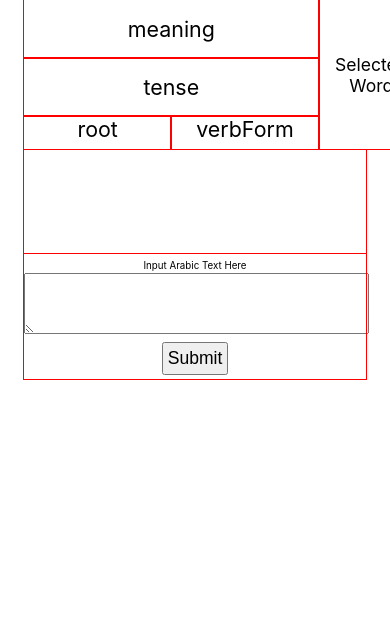
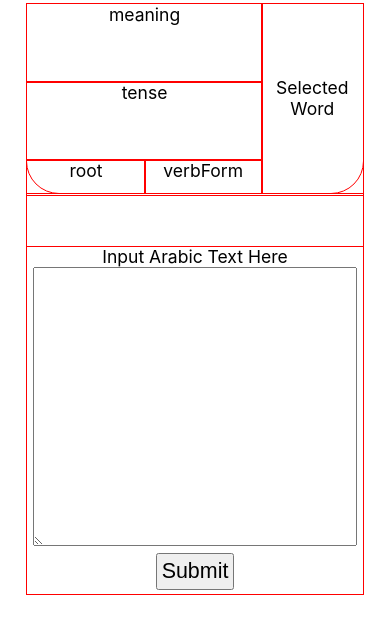
Before and after one commit to rua-iri/translate_reader, a React (Create React App) app: page / in a window 390 px wide. Shown: the top 634 px of the page. Built offline with nearby package versions, Linux system fonts and the light colour scheme.

Commit message:
improve functionality and design mobile format

```diff
--- a/package.json
+++ b/package.json
@@ -2,6 +2,7 @@
   "name": "translate_reader",
   "version": "0.1.0",
   "private": true,
+  "homepage": ".",
   "dependencies": {
     "@testing-library/jest-dom": "^5.16.5",
     "@testing-library/react": "^13.4.0",
--- a/public/index.html
+++ b/public/index.html
@@ -6,27 +6,18 @@
   <link rel="icon" href="%PUBLIC_URL%/favicon.ico" />
   <meta name="viewport" content="width=device-width, initial-scale=1" />
   <meta name="theme-color" content="#000000" />
-  <meta name="description" content="Web site created using create-react-app" />
+  <meta name="description" content="Reading App for Arabic Texts. أهلاً وسهلاً" />
   <link rel="apple-touch-icon" href="%PUBLIC_URL%/logo192.png" />
   <!--
       manifest.json provides metadata used when your web app is installed on a
       user's mobile device or desktop. See https://developers.google.com/web/fundamentals/web-app-manifest/
     -->
   <link rel="manifest" href="%PUBLIC_URL%/manifest.json" />
-  <!--
-      Notice the use of %PUBLIC_URL% in the tags above.
-      It will be replaced with the URL of the `public` folder during the build.
-      Only files inside the `public` folder can be referenced from the HTML.
-
-      Unlike "/favicon.ico" or "favicon.ico", "%PUBLIC_URL%/favicon.ico" will
-      work correctly both with client-side routing and a non-root public URL.
-      Learn how to configure a non-root public URL by running `npm run build`.
-    -->
   <title>Arabic Translate Reader</title>
 </head>
 
 <body>
-  <noscript>You need to enable JavaScript to run this app.</noscript>
+  <noscript>You NEEED to enable JavaScript to run this app!</noscript>
   <div id="root"></div>
 </body>
 
--- a/src/App.css
+++ b/src/App.css
@@ -1,12 +1,16 @@
 .App {
   text-align: center;
-  margin: 1.5rem;
+  margin: 7vw;
+  margin-top: 1vw;
 }
 
+.focus-word {
+  display: unset;
+}
 
 .top-banner {
   display: flex;
-  border-radius: rem;
+  border-radius: 0rem 0rem 2rem 2rem;
   margin-bottom: 1%;
   flex-direction: row-reverse;
   width: 100%;
@@ -36,12 +40,18 @@
   font-size: 3.5vw;
 }
 
-.translation-meaning {
-  padding: 1rem;
+.translation-box {
+  height: 14vw;
+  display: flex;
+  flex-direction: column;
 }
 
-.translation-tense {
-  padding: 1rem;
+.translation-meaning {
+  flex-grow: 1;
+}
+
+.translation-tense{
+  flex-grow: 1;
 }
 
 .wordbox {
@@ -82,7 +92,7 @@
 }
 
 .source-textarea {
-  width: 99%;
+  width: 96%;
   font-size: 2.5vw;
 }
 
@@ -110,27 +120,33 @@
 @media only screen and (max-width: 768px) {
 
   .top-banner {
+    position: -webkit-sticky;
+    position: sticky;
     top: 0;
-    width: 25rem;
-    position: fixed;
   }
 
   .selected-word {
     font-size: 4.5vw;
   }
 
-  .wordbox {
-    font-size: 7.5vw;
-    padding-top: 55%;
+  .translations {
+    font-size: 4.5vw;
   }
 
-  .translations {
-    font-size: 5.5vw;
+  .translation-box {
+    height: 40vw;
+    display: flex;
+    flex-direction: column;
   }
 
-  .source-button {
-    font-size: 4.5vw;
+  .translation-meaning {
+    flex-grow: 1;
   }
+
+  .translation-tense{
+    flex-grow: 1;
+  }
+
 
   .grammar-box {
     height: 8.5vw;
@@ -138,6 +154,28 @@
 
   .definition-arrow {
     width: 15%;
+  }
+
+
+  .wordbox {
+    font-size: 7.5vw;
+    padding-top: 2vw;
+  }
+
+
+
+  .source-textarea {
+    width: 95%;
+    font-size: 4.5vw;
+    height: 70vw;
+  }
+
+  .textarea-label {
+    font-size: 4.5vw;
+  }
+
+  .source-button {
+    font-size: 5.5vw;
   }
 
 }
--- a/src/App.js
+++ b/src/App.js
@@ -4,6 +4,9 @@ import Word from "./components/Word.js"
 import Definition from './components/Definition';
 import InputArea from './components/InputArea';
 
+
+// TODO change default things from the manifest favicon etc
+// so that the site looks better
 
 function App() {
 
@@ -15,24 +18,23 @@ function App() {
 
 
   //split each word into the string into an array
-  const wordAra = wordString.replace("\n", " ").split(" ");
+  const wordAra = wordString.replaceAll("\n", " ").split(" ");
 
-
-  // TODO apparently there are unecessary escape characters
 
   //then map each element in the array to the Word component
   const wordCollection = wordAra.map((wrd, index) => (
     <Word
       wordContent={wrd}
       key={wrd + index}
-      alt={wrd.replace(/[.,،\/#!$%\^&\*;:{}=\-_`~()"]/g, "")}
+      alt={wrd.replace(/[.,،/#!$%^&*;:{}=\-_`~()"؛]/g, "")}
       onClick={activateWord}
-      isSelected={selectedWord == wrd.replace(/[.,،\/#!$%\^&\*;:{}=\-_`~()"]/g, "")} />
+      isSelected={selectedWord === wrd.replace(/[.,،/#!$%^&*;:{}=\-_`~()"؛]/g, "")} />
   ))
 
   const resetButton = <button className="source-button" onClick={resetText}>Reset</button>;
 
 
+  // function to set the text to an empty string
   function resetText() {
     setWordString("");
   }
@@ -50,13 +52,17 @@ function App() {
 
     //check that 500 seconds have passed and the word clicked is not
     // the same so the server isn't spammed
-    if (Date.now() >= (pressTime + 500) && elemAlt != selectedWord) {
+    if (Date.now() >= (pressTime + 500) && elemAlt !== selectedWord) {
       setSelectedWord(elemAlt);
       pressTime = Date.now();
       console.log(elemAlt);
     }
   }
 
+  // TODO maybe save the text between refreshes using cookies or something
+
+  // TODO text is hard to read as current formatting removes paragraph structure
+  // this should be fixed
 
   return (
     <div className="App gimme-outline">
--- a/src/components/Translation.js
+++ b/src/components/Translation.js
@@ -12,11 +12,13 @@ export default function Translation(props) {
 
     return (
         <div>
-            <div className="translation-meaning gimme-outline">
-                {tAra[resCounter] ? tAra[resCounter].meaning : "meaning"}
-            </div>
-            <div className="gimme-outline translation-tense">
-                {tAra[resCounter] ? tAra[resCounter].tense : "tense"}
+            <div className="translation-box">
+                <div className="translation-meaning gimme-outline">
+                    {tAra[resCounter] ? tAra[resCounter].meaning : "meaning"}
+                </div>
+                <div className="gimme-outline translation-tense">
+                    {tAra[resCounter] ? tAra[resCounter].tense : "tense"}
+                </div>
             </div>
 
             <div className="gimme-outline grammar-box">
```
Also changed, not shown: src/components/Definition.js (+2 -6 lines).
